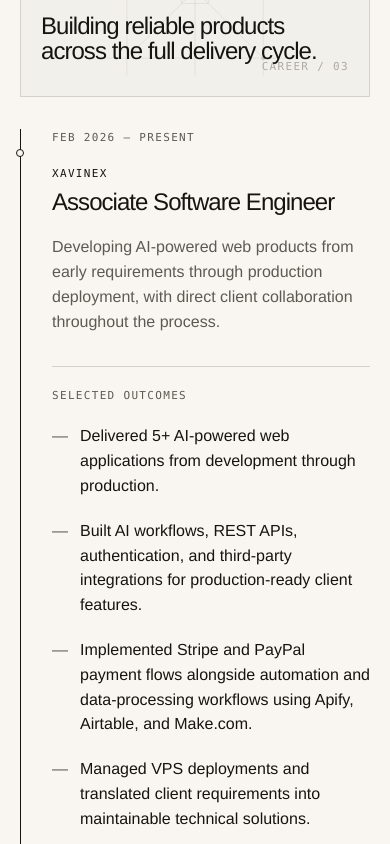
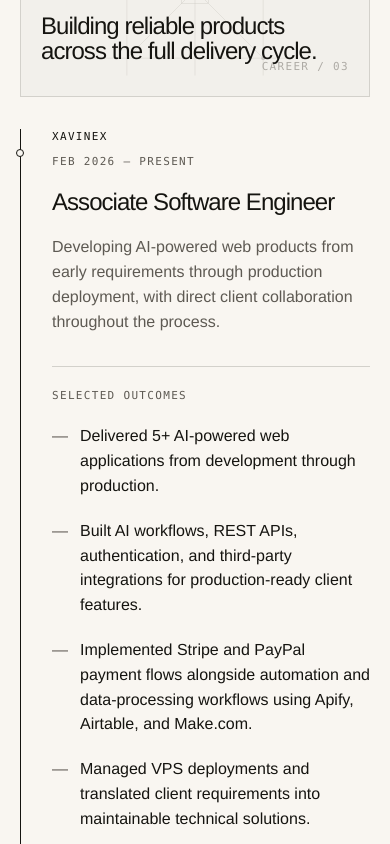
Before and after one commit to zzayd30/New-Portfolio, a Next.js app: page / in a window 390 px wide. Shown: the part 2400-3244 px from the top of the page. Built offline with nearby package versions, Linux system fonts and the light colour scheme.

Commit message:
Fixed all the responsive issues.

```diff
--- a/src/app/globals.css
+++ b/src/app/globals.css
@@ -629,6 +629,11 @@ body {
   text-transform: uppercase;
 }
 
+.experience-item-meta {
+  display: grid;
+  gap: var(--space-control-y);
+}
+
 .experience-item-role {
   max-width: 34rem;
 }
--- a/src/components/about/about-details.tsx
+++ b/src/components/about/about-details.tsx
@@ -10,7 +10,7 @@ interface AboutDetailsProps {
 
 export function AboutDetails({ content }: AboutDetailsProps) {
   return (
-    <div className="about-context lg:col-span-4 lg:col-start-9">
+    <div className="about-context lg:col-span-4 lg:col-start-9 xl:mr-layout 2xl:mr-0">
       <p className="font-mono text-label uppercase tracking-label text-muted-foreground">
         Professional context
       </p>
--- a/src/components/contact/contact-section.tsx
+++ b/src/components/contact/contact-section.tsx
@@ -72,10 +72,10 @@ export function ContactSection() {
                 duration: shouldReduceMotion ? 0 : motionTokens.duration.slow,
                 ease: motionTokens.easing.editorial,
               }}
-              className="contact-content"
+              className="contact-content xl:mr-layout 2xl:mr-0"
             >
               <ContactDetails content={contactContent} />
-              <div className="mt-section-gap border-t border-border pt-section-gap">
+              <div className="mt-section-gap border-t border-border pt-section-gap ">
                 <ContactForm />
               </div>
             </motion.div>
--- a/src/components/experience/experience-item.tsx
+++ b/src/components/experience/experience-item.tsx
@@ -23,18 +23,19 @@ export function ExperienceItem({ item, index }: ExperienceItemProps) {
         ease: motionTokens.easing.editorial,
         delay: shouldReduceMotion ? 0 : index * motionTokens.stagger,
       }}
-      className="experience-item border-b border-border py-layout first:pt-0 last:border-b-0 last:pb-0"
+      className="experience-item border-b border-border py-layout xl:mr-layout 2xl:mr-0 first:pt-0 last:border-b-0 last:pb-0"
     >
       <span aria-hidden="true" className="experience-item-marker" />
-      <div className="grid gap-component-gap lg:grid-cols-editorial">
-        <p className="font-mono text-label uppercase tracking-label text-muted-foreground lg:col-span-3">
-          {item.endDate ? `${item.startDate} — ${item.endDate}` : item.startDate}
+      <div>
+        <div className="experience-item-meta">
+          <p className="experience-item-company">{item.company}</p>
+          <p className="font-mono text-label uppercase tracking-label text-muted-foreground">
+            {item.endDate
+              ? `${item.startDate} — ${item.endDate}`
+              : item.startDate}
           </p>
-        <div className="lg:col-span-9">
-          <p className="experience-item-company">
-            {item.company}
-          </p>
-          <h3 className="experience-item-role mt-control-y text-heading font-medium tracking-heading">
+        </div>
+        <h3 className="experience-item-role mt-component-gap text-heading font-medium tracking-heading">
           {item.role}
         </h3>
         <p className="experience-item-summary mt-component-gap text-body text-muted-foreground">
@@ -46,7 +47,10 @@ export function ExperienceItem({ item, index }: ExperienceItemProps) {
           </p>
           <ul className="mt-component-gap space-y-component-gap">
             {item.achievements.map((achievement) => (
-                <li key={achievement} className="flex gap-control-x text-body text-foreground">
+              <li
+                key={achievement}
+                className="flex gap-control-x text-body text-foreground"
+              >
                 <span aria-hidden="true" className="text-muted-foreground">
                   —
                 </span>
@@ -61,14 +65,16 @@ export function ExperienceItem({ item, index }: ExperienceItemProps) {
           </p>
           <ul className="experience-item-stack mt-control-y">
             {item.stack.map((technology) => (
-                <li key={technology} className="font-mono text-label tracking-label text-foreground">
+              <li
+                key={technology}
+                className="font-mono text-label tracking-label text-foreground"
+              >
                 {technology}
               </li>
             ))}
           </ul>
         </div>
       </div>
-      </div>
     </motion.li>
   );
 }
--- a/src/components/projects/project-card.tsx
+++ b/src/components/projects/project-card.tsx
@@ -25,19 +25,15 @@ export function ProjectCard({ project, index }: ProjectCardProps) {
         ease: motionTokens.easing.editorial,
         delay: shouldReduceMotion ? 0 : index * motionTokens.stagger,
       }}
-      className="border-b border-border py-section first:pt-0"
+      className="border-b border-border py-section first:pt-0 xl:mr-layout 2xl:mr-0"
     >
-      <div className="grid gap-layout lg:grid-cols-editorial">
-        <div className="flex items-baseline justify-between gap-component-gap lg:col-span-3 lg:block">
-          <p className="font-mono text-label uppercase tracking-label text-muted-foreground">
+      <div>
+        <p className="mb-control-y font-mono text-label uppercase tracking-label text-muted-foreground">
           {String(index + 1).padStart(2, "0")} / {project.type}
         </p>
-          <p className="font-mono text-label uppercase tracking-label text-muted-foreground lg:mt-control-y">
-            Featured work
-          </p>
-        </div>
-        <div className="lg:col-span-9">
-          <h3 className="text-heading-lg font-medium tracking-heading">{project.title}</h3>
+        <h3 className="text-heading-lg font-medium tracking-heading">
+          {project.title}
+        </h3>
         <p className="mt-component-gap max-w-reading text-body text-muted-foreground">
           {project.shortDescription}
         </p>
@@ -46,13 +42,17 @@ export function ProjectCard({ project, index }: ProjectCardProps) {
             <dt className="font-mono text-label uppercase tracking-label text-muted-foreground">
               Context
             </dt>
-              <dd className="mt-control-y text-small text-foreground">{project.context}</dd>
+            <dd className="mt-control-y text-small text-foreground">
+              {project.context}
+            </dd>
           </div>
           <div>
             <dt className="font-mono text-label uppercase tracking-label text-muted-foreground">
               Contribution
             </dt>
-              <dd className="mt-control-y text-small text-foreground">{project.contribution}</dd>
+            <dd className="mt-control-y text-small text-foreground">
+              {project.contribution}
+            </dd>
           </div>
         </dl>
         <div className="mt-layout">
@@ -61,7 +61,10 @@ export function ProjectCard({ project, index }: ProjectCardProps) {
           </p>
           <ul className="mt-control-y flex flex-wrap gap-x-component-gap gap-y-control-y">
             {project.technologies.map((technology) => (
-                <li key={technology} className="font-mono text-label tracking-label text-foreground">
+              <li
+                key={technology}
+                className="font-mono text-label tracking-label text-foreground"
+              >
                 {technology}
               </li>
             ))}
@@ -69,7 +72,6 @@ export function ProjectCard({ project, index }: ProjectCardProps) {
         </div>
         <ProjectLinks project={project} />
       </div>
-      </div>
     </motion.article>
   );
 }
--- a/src/components/skills/skill-category.tsx
+++ b/src/components/skills/skill-category.tsx
@@ -26,7 +26,7 @@ export function SkillCategory({ category, index }: SkillCategoryProps) {
         delay: shouldReduceMotion ? 0 : index * motionTokens.stagger,
       }}
       aria-labelledby={`skill-category-${index}`}
-      className="skills-category grid gap-component-gap border-b border-border pb-section-gap sm:grid-cols-3 sm:gap-layout first:pt-0 pt-3 last:border-b-0 last:pb-0"
+      className="skills-category grid gap-component-gap border-b border-border pb-section-gap sm:grid-cols-3 sm:gap-layout first:pt-0 pt-3 last:border-b-0 last:pb-0 xl:mr-layout 2xl:mr-0"
     >
       <div>
         <h3 id={`skill-category-${index}`} className="text-heading font-medium tracking-heading">
```
Lines whose indentation alone changed are shown as unchanged.
